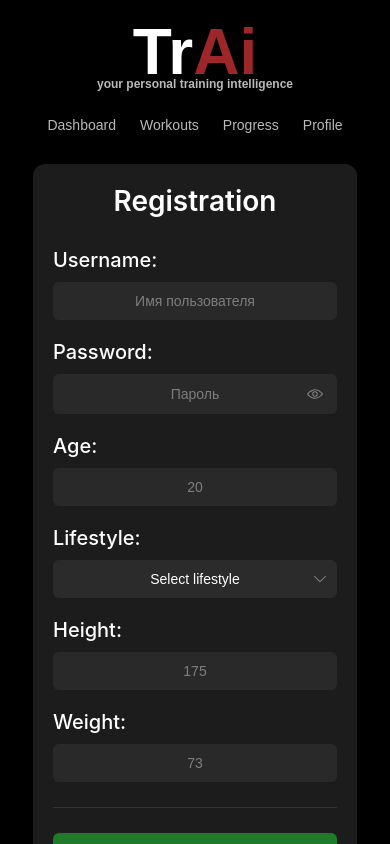
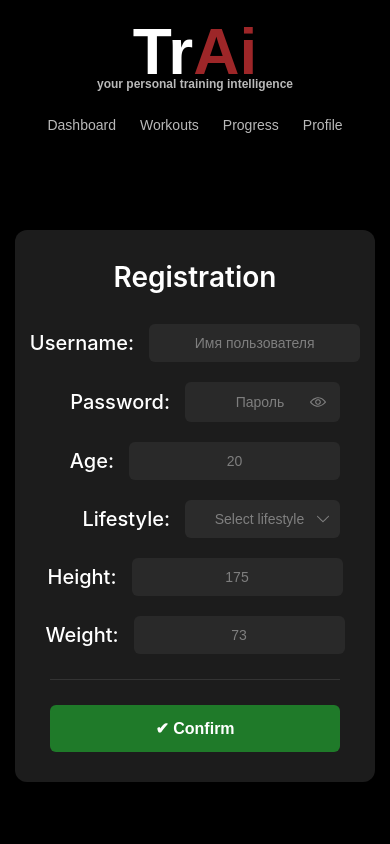
Before and after one commit to IIcon18/TrAi-frontend, a React (Create React App) app: page /register in a window 390 px wide. Built offline with nearby package versions, Linux system fonts and the light colour scheme.

Commit message:
убрал скролл по вертикали, выровнивание плейсхолдеров по центру

```diff
--- a/src/components/RegistrationForm.css
+++ b/src/components/RegistrationForm.css
@@ -92,7 +92,7 @@ input[type="number"] {
 .password-field {
     width: 100%;
     height: 40px;
-    padding: 0 45px 0 15px;
+    padding: 0 20px 0 15px;
     box-sizing: border-box;
     border-radius: 6px;
     border: 1.5px solid transparent;
@@ -220,7 +220,7 @@ input[type="number"] {
     -webkit-appearance: none;
     -moz-appearance: none;
     appearance: none;
-    padding-right: 35px;
+    padding-right: 20px;
     text-align: center;
     text-align-last: center;
     width: 100%;
@@ -228,7 +228,7 @@ input[type="number"] {
 
 .select-field:valid,
 .select-field:focus {
-    color: white;
+    color: rgba(255, 255, 255, 0.4); /* оставить только другие стили для фокуса */
 }
 
 .select-field option {
@@ -236,32 +236,3 @@ input[type="number"] {
     background: #2b2b2b;
     font-size: 14px;
 }
-
-
-/* На экранах до 768px (мобильные и небольшие планшеты) */
-@media (max-width: 768px) {
-    .registration-box {
-        width: 90%; /* Занимает почти весь экран */
-        padding: 20px;
-        max-height: 90vh; /* Ограничиваем высоту формы */
-        overflow-y: auto; /* Добавляем скролл внутри формы */
-    }
-
-    .form-group {
-        flex-direction: column; /* Метки сверху, поля снизу */
-        align-items: stretch;
-        gap: 10px;
-    }
-
-    .input-label {
-        text-align: left;
-        width: 100%;
-    }
-
-    .input-field,
-    .select-field {
-        text-align: left;
-        padding-left: 12px;
-        padding-right: 12px;
-    }
-}
--- a/src/components/shared/Footer/Footer.css
+++ b/src/components/shared/Footer/Footer.css
@@ -4,7 +4,7 @@
     display: flex;
     align-items: center;
     justify-content: flex-end;
-    padding: 20px 100px;
+    padding: 15px 100px;
     color: #9E9E9E;
     font-family: "SF Pro", sans-serif;
     font-weight: 600;
--- a/src/components/shared/Header/Header.css
+++ b/src/components/shared/Header/Header.css
@@ -2,7 +2,7 @@
     display: flex;
     justify-content: space-between;
     align-items: center;
-    padding: 10px 0;
+    padding: 8px 0;
     background-color: #000000;
     color: white;
     width: 100%;
```
